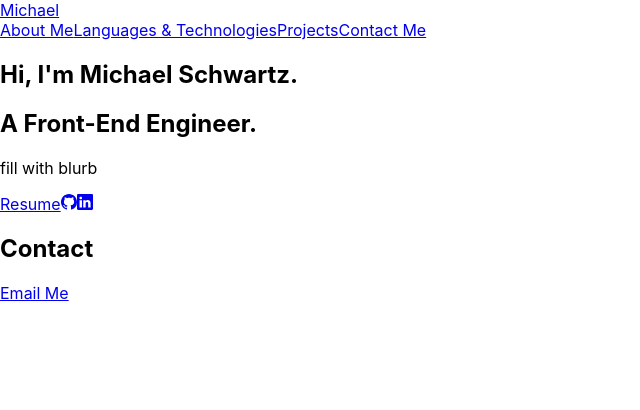
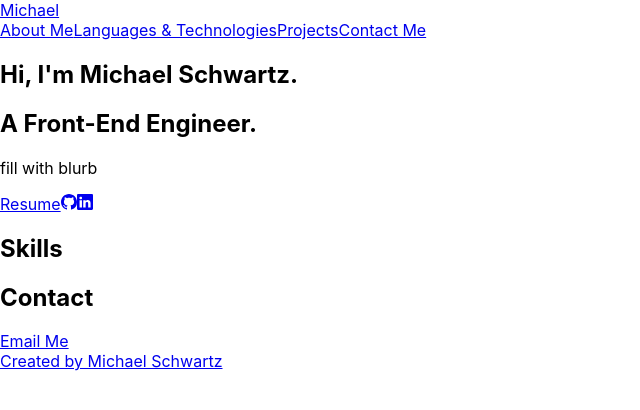
Before and after one commit to smj2021/foliolio, a React (Create React App) app: page / in a window 1280 px wide. Shown: the top 410 px of the page, without its empty margins (0-640 px from the left). Built offline with nearby package versions, Linux system fonts and the light colour scheme.

Commit message:
added footer.jsx

```diff
--- a/package.json
+++ b/package.json
@@ -14,6 +14,7 @@
     "react-router-dom": "^6.3.0",
     "react-router-hash-link": "^2.4.3",
     "react-scripts": "5.0.1",
+    "uniqid": "^5.4.0",
     "web-vitals": "^2.1.4"
   },
   "scripts": {
--- a/src/App.js
+++ b/src/App.js
@@ -3,6 +3,8 @@ import React from 'react';
 import NavBar from './components/NavBar/NavBar';
 import About from './components/About/About';
 import Contact from './components/Contact/Contact';
+import Skills from './components/Skills/Skills';
+import Footer from './components/Footer/Footer';
 
 // BrowserRouter is necessary in order to use HashLink component for scrolling
 import { BrowserRouter } from 'react-router-dom';
@@ -13,7 +15,9 @@ function App() {
       <>
         <NavBar />
         <About />
+        <Skills />
         <Contact />
+        <Footer />
       </>
     </BrowserRouter>
   );
--- a/src/components/Footer/Footer.jsx
+++ b/src/components/Footer/Footer.jsx
@@ -1,7 +1,8 @@
 import React from 'react';
-import { footer } from '../../portfolio.js'
+import './footer.css';
 
 const Footer = () => {
+  return (
     <footer className="footer">
       <a
         href="https://github.com/smj2021/foliolio"
@@ -10,6 +11,7 @@ const Footer = () => {
         Created by Michael Schwartz
       </a>
     </footer>
+  )
 }
 
 export default Footer;
--- a/src/components/NavBar/NavBar.jsx
+++ b/src/components/NavBar/NavBar.jsx
@@ -1,9 +1,11 @@
 import React from 'react';
 import { HashLink } from 'react-router-hash-link';
+import { projects, skills, contact, educations } from '../../portfolio';
 import './navbar.css';
 
 
 const NavBar = () => {
+
   return (
     <nav>
       {/* Using HashLink we are able to create scrollable links. The standard Link component doesn't support this. https://www.npmjs.com/package/react-router-hash-link */}
--- a/src/components/Skills/Skills.jsx
+++ b/src/components/Skills/Skills.jsx
@@ -0,0 +1,18 @@
+import React from 'react';
+import { skills } from '../../portfolio';
+import uniqid from 'uniqid';
+import './skills.css';
+
+const Skills = () => {
+  // if (!skills.length) return null;
+
+  return (
+    <section className="section skills" id="skills">
+      <h2 className="section__title">Skills</h2>
+      <ul>
+
+      </ul>
+    </section>
+  )
+}
+export default Skills;
```
Also changed, not shown: 1 other file (tests, documents, lock files or other folders). Lines whose indentation alone changed are shown as unchanged.
